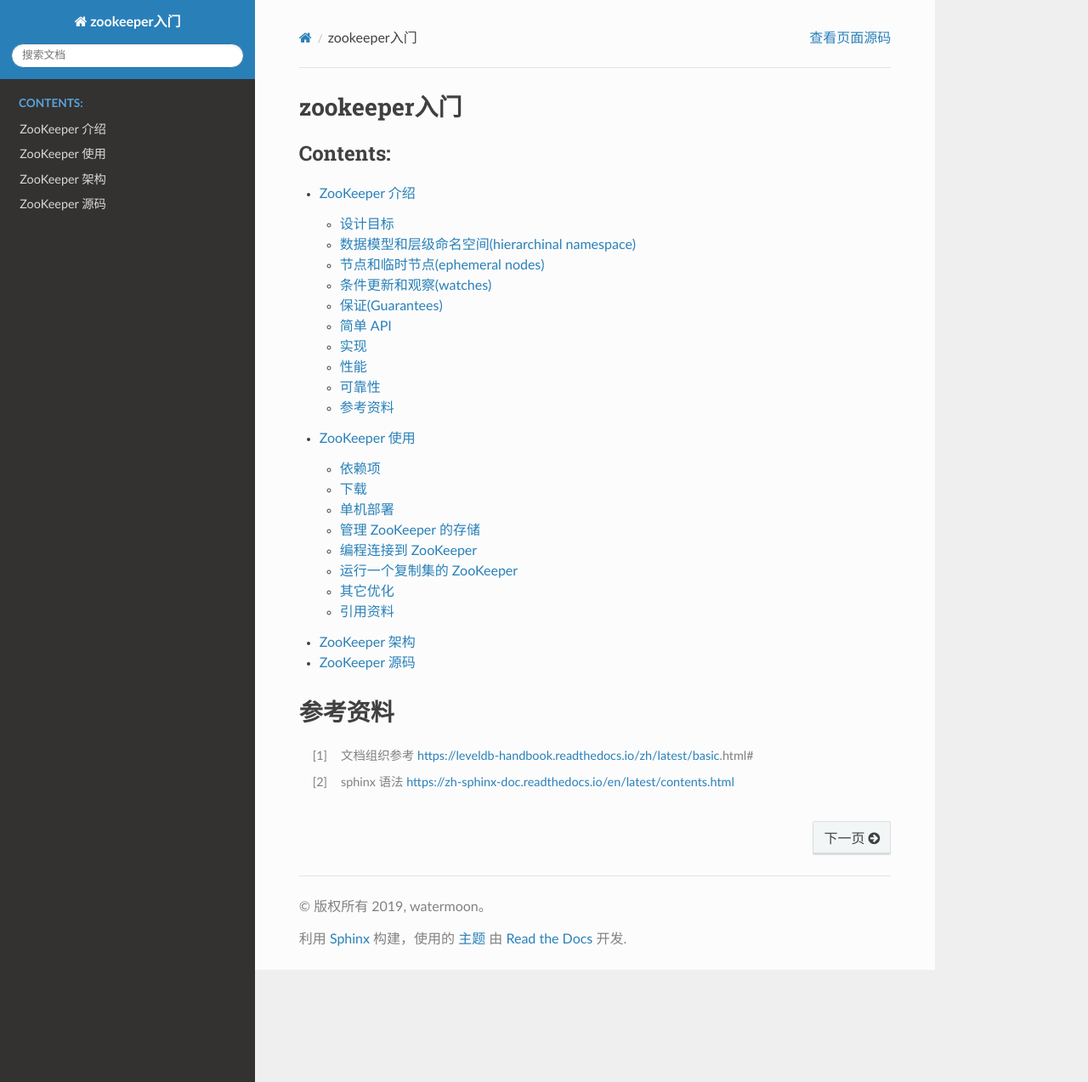
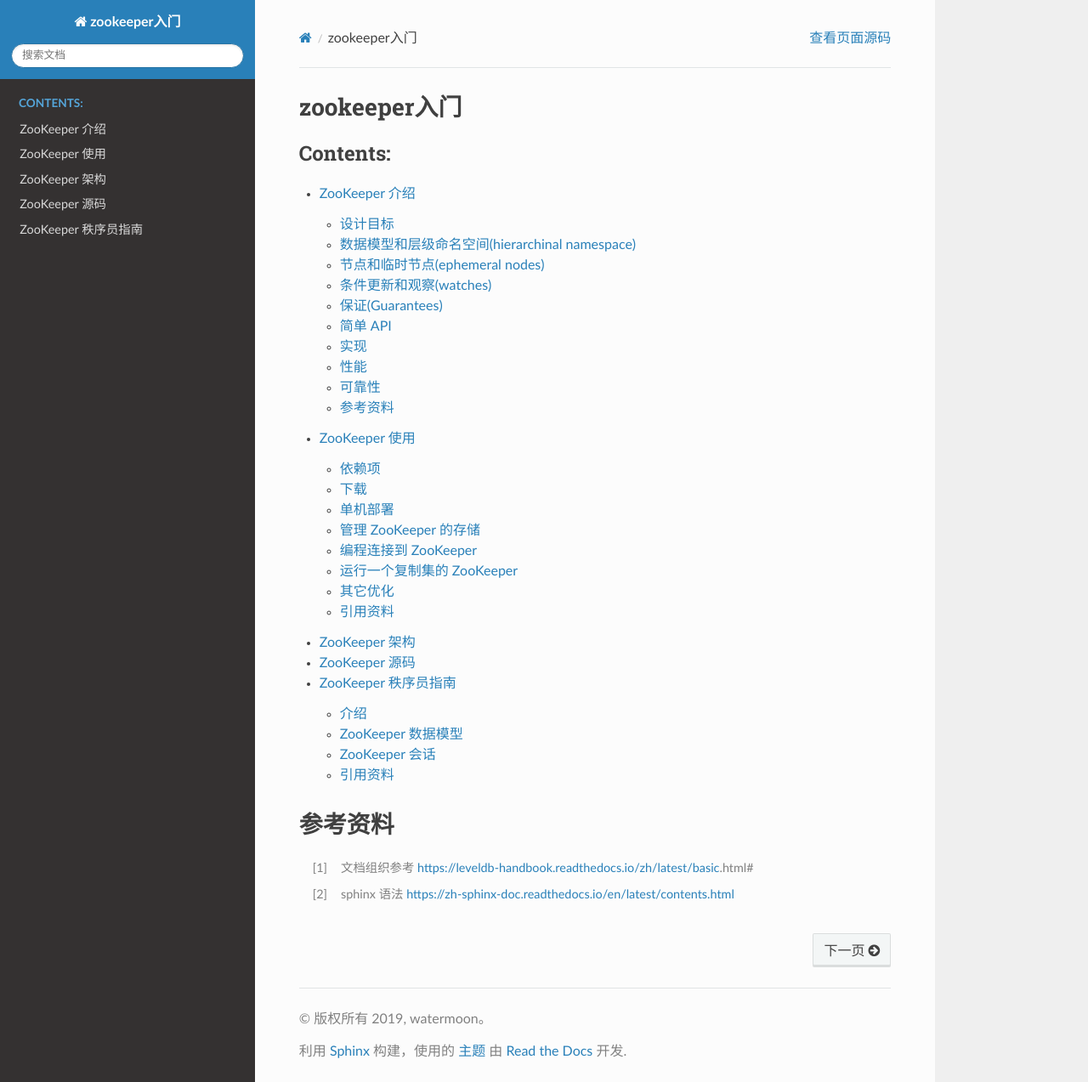
Before and after one commit to watermoon/zk_introduction, a Sphinx documentation site: the page built from source/index.rst, in a window 1280 px wide and 1273 px high. Shown: the whole window at 85% size. Built offline with Sphinx 7.4.7 and the Read the Docs theme 2.0.0, drawn with Linux system fonts in a browser that asks for light colours; some of the changed lines change nothing that is shown.

Commit message:
code guide

```diff
--- /dev/null
+++ b/source/codeguide.rst
@@ -0,0 +1,121 @@
+ZooKeeper 秩序员指南
+####################
+利用 ZooKeeper 开发分布式应用 [1]_
+
+介绍
+=====
+这是一份给希望利用 ZooKeeper 的协调服务来开发分布式应用的开发者提供的指引。它包含一些概念性和实践性
+的信息。
+
+指引的前四节展示了一些 ZK 概念的上层讨论。这对于理解 ZK 是如何工作的以及如何用它来提供服务是很有必要
+的。这部分不包含代码, 不过要求对分布式计算有一定的了解。这些章节包括:
+
+* ZooKeeper 数据模型
+* ZooKeeper 会话
+* ZooKeeper 监视器(watches)
+* 一致性保证 (Consistency Guarantees)
+
+接下来的的四个章节提供实践性的变成信息,
+* 构建块: ZooKeeper 操作指引 (Building Blocks: A Guide to ZooKeeper Operations)
+* 绑定
+* 程序结构和简单例子
+* Gotchas: 常见问题和诊断 (Troubleshooting)
+
+本书以附录结束, 包含了其它一些 ZooKeeper 相关信息的链接。
+
+文档中大部分信息都写成可以单独引用的材料。然而，在开始你的第一个 ZooKeeper 应用程序之前, 你很应该首先
+阅读以下 ZooKeeper 数据模型和基本操作章节。同时简单编程例子对于理解 ZooKeeper 客户端应用程序非常有帮助。
+
+ZooKeeper 数据模型
+===================
+ZK 有一个结构化的命名空间, 很像一个分布式的文件系统。唯一区别是命名空间中的每一个节点都有关联的数据。就
+像一个文件系统允许作为一个文件又作为一个目录。路径采用规范化的(canonical), 绝对的(absoluate), 斜杠分隔
+(slash-seperated)的路径, 没有相对引用。除了下面的限制外, 任何 unicode 字符都可以作为一个路径主体:
+* 空字符(\u00000)不能作为路径的一部分(C 绑定会有问题)
+* \u0001 - \u0019 和 \u007F - \u009F 不能使用, 因为它们不能很好的显示
+* 不允许使用字符 \ud800 - \uF8FF, \uFFF0 - \uFFFF
+* 符号 "." 可以使用作为其他名字的一部分, 但是 "." 和 ".." 不能单独使用
+* "zookeeper" 作为保留字不能使用
+
+节点(ZNodes)
+------------
+ZooKeeper 树上的每一个节点都称为一个 znode。Znodes 维护了一个包含数据变化的版本号 和 acl 变化的状态结构体。
+结构体还包含时间戳。版本号和时间戳一起使得 ZK 可以验证缓存的有效性和协调更新。每次 znode 的数据变化, 版本号
+都会增加。
+例如, 当客户端获取数据时, 同时会得到数据的版本。当客户端执行更新或者删除时, 必须提供数据的版本。如果提供的版本
+和数据的实际版本不一致, 那么操作会失败。(这一行为可以被重写)
+
+znode 是程序员需要关注主要抽象(main abstraction), 它有以下几个特点值得拿出来说一下:
+
+* Watches
+客户端可以对 znode 设置 watches。对节点的修改会触发 watch, 并清除 watch。一个 watch 触发后 ZK 会发送
+通知给客户端。更多信息查看 [2]_
+
+* Data Access
+每个节点 znode 中的数据读取、写入都是原子的。每个节点都有一个访问控制列表(Access Control List, ACL)。
+ZK 并非设计成一个通用的数据库或者大对象存储, 而是用于协调数据。其数据通过以 kb 计算, 一般小于 1MB
+
+* Ephemeral Nodes
+ZK 也有临时节点的概念, 其存在的周期是会话存活期间。且不允许有子节点。
+
+* Sequence Nodes -- Unique Naming
+创建节点的时候可以让 ZK 加一个递增的计数在路径的后面, 这个计数在父节点下是唯一的, 内部表示为 4 个字节的无符号
+正数, 所以如果增加值超过 2147483647 则会溢出
+
+ZooKeeper 中的时间
+-------------------
+ZooKeeper 用多种方式来跟踪时间
+
+* Zxid
+ZK 状态的每一次修改都会携带一个 zxid(ZooKeeper Transaction Id), 严格递增且唯一, 可以用于判断事务发生的先后
+
+* Version numbers
+每一次修改会导致版本号加一。ZK 种有三个版本号:
+    * version - znode 的数据修改
+    * cversion - znode 的孩子节点的修改
+    * aversion - znode 的 ACL 修改
+
+* Ticks
+ZK 用 tick 来定义事件的时间。例如状态码上传(status uplaod), 会话超时(session timeout), 节点间连接超时等
+
+* Real time
+ZK 几乎不适用真实时间, 或时钟时间, 除了在创建和修改 znode 时在 stat 结构体记录时间戳
+
+ZooKeeper 的 Stat 结构体
+-------------------------
+stat 结构体的成员如下
+* czxid - znode 创建的 zxid
+* mzxid - znode 最后修改的 zxid
+* pzxid - znode 的子节点的最后修改 zxid
+* ctime - znode 创建时, 距离当前周期(epoch)的时间, 单位毫秒
+* mtime - znode 最后修改, 距离当前周期(epoch)的时间, 单位毫秒
+* version - znode 修改的次数
+* cversion - znode 的子节点修改的次数
+* aversion - znode 的 ACL 修改次数
+* ephemeralOwner - 如果 znode 是临时节点, 这里记录着会话 id。如果不是临时节点, 此值为 0
+* numChildren - znode 的子节点个数
+
+ZooKeeper 会话
+==============
+状态变迁图:
+.. image:: _static/state_dia.jpg
+
+连接字符串: ip1:port1,ip2:port2,...
+客户端会随机选一个 ip:port 来连接, 如果失败则自动尝试下一个
+
+v3.2.0 新增的功能, 允许在连接字符串添加路径。如 "127.0.0.1:4545/app/a" 或者
+"127.0.0.1:3000,127.0.0.1:3001/app/a", 这样客户端的根路径会是 "/app/a", 后续所有的路径
+也会是相对于这个根路径
+
+客户端获得一个连接到 ZK 服务器的句柄后, ZK 对应创建了一个会话, 用一个 64 位的数表示。为了
+安全, 服务器还会创建为会话 ID 创建一个密码, 客户端连接到新的服务器重建会话的时候, 把会话 ID
+和密码一起发到服务器, 服务器会对此进行验证。
+
+客户端和服务器的连接断开, ZK 客户端会自动进行重连, 不建议重新创建新的会话。
+
+超时通知会在 session 重新建立连接后收到
+
+引用资料
+=========
+.. [1] 官方文档 http://zookeeper.apache.org/doc/current/zookeeperProgrammers.html
+.. [2] ZooKeeper Watches http://zookeeper.apache.org/doc/current/zookeeperProgrammers.html#ch_zkWatches
--- a/source/index.rst
+++ b/source/index.rst
@@ -14,6 +14,7 @@
    usage
    arch
    srccode
+   codeguide
 
 
 .. Indices and tables
```
Also changed, not shown: source/_static/state_dia.jpg (added), source/srccode.rst (line endings or trailing spaces).
